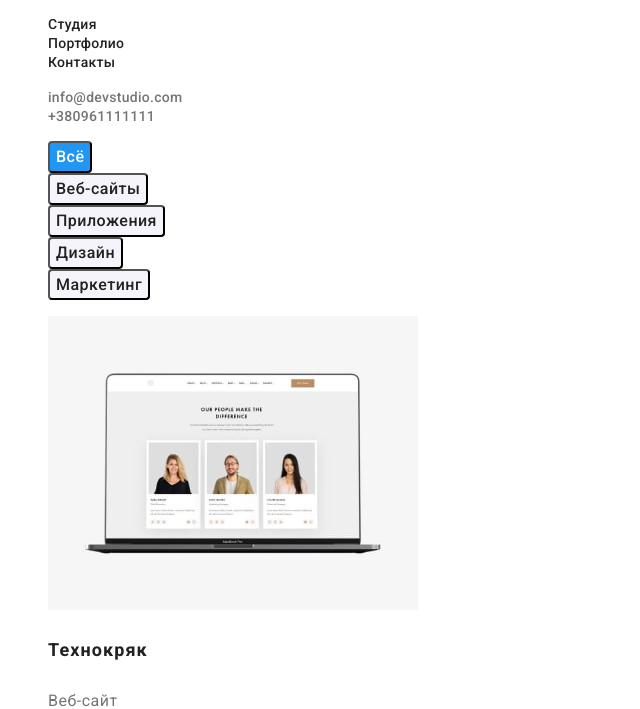
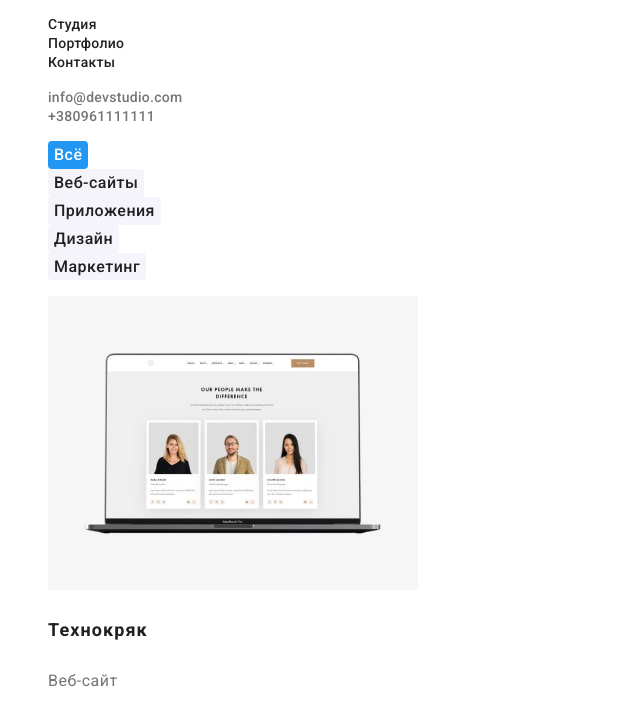
Before and after one commit to SavchenkoYaroslav/goit-markup-hw-02, a plain HTML site: page portfolio.html in a window 1280 px wide. Both pictures are taken after a click on the button "Всё". Shown: the part 41-750 px from the top of the page, without its empty margins (0-640 px from the left). Drawn offline with Linux system fonts and the light colour scheme.

Commit message:
DZ-2 правки

```diff
--- a/css/style.css
+++ b/css/style.css
@@ -76,6 +76,7 @@ color: var(--primary-title-color);
   align-items: center;
   text-align: center;
   letter-spacing: 0.06em;
+  border:none;
   color: var(--primary-title-color);
 }
 .hero-btn:hover,
@@ -171,11 +172,14 @@ line-height: 1.62;
 letter-spacing: 0.03em;
 color: var(--secondary-title-color);
 cursor: pointer;
-background: #F5F4FA;
+text-align: center;
+background-color: #F5F4FA;
 border-radius: 4px;
+border:none;
 }
 .button-link:hover,
-.button-link:focus {
+.button-link:focus,
+.button-link:active {
 background-color: #2196F3;
 color: var(--primary-title-color);
 border-radius: 4px;
```
